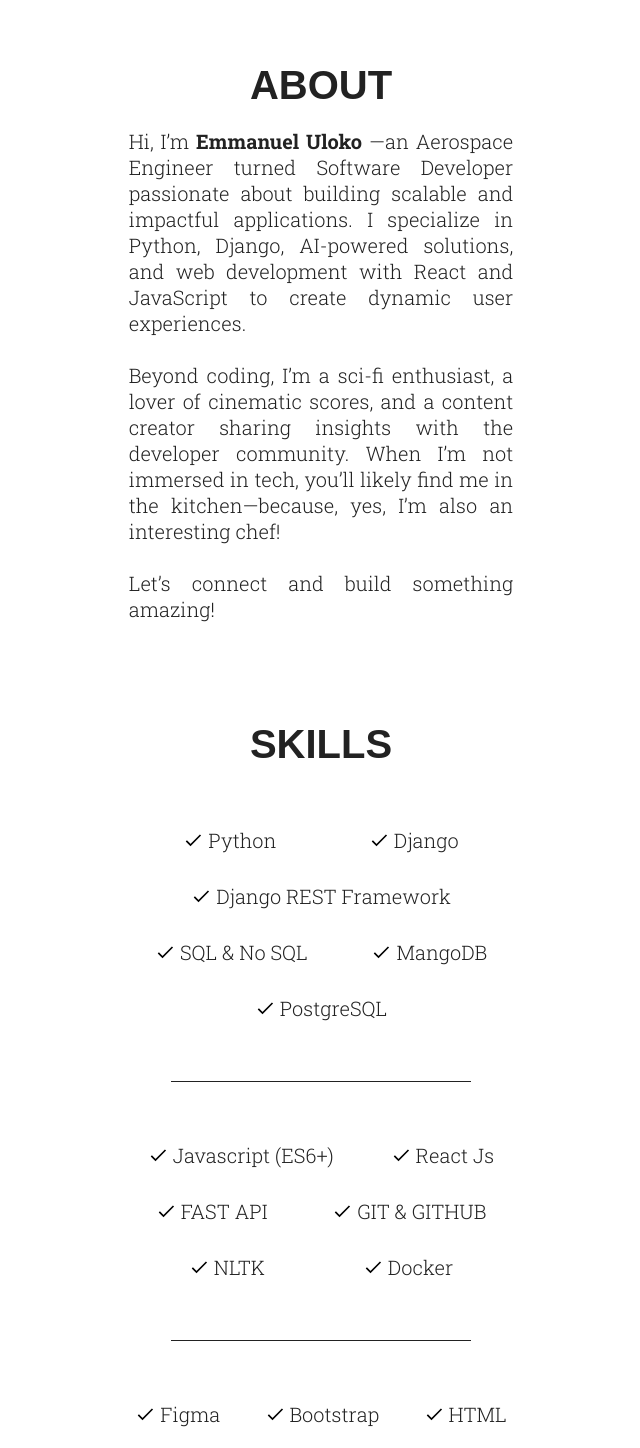
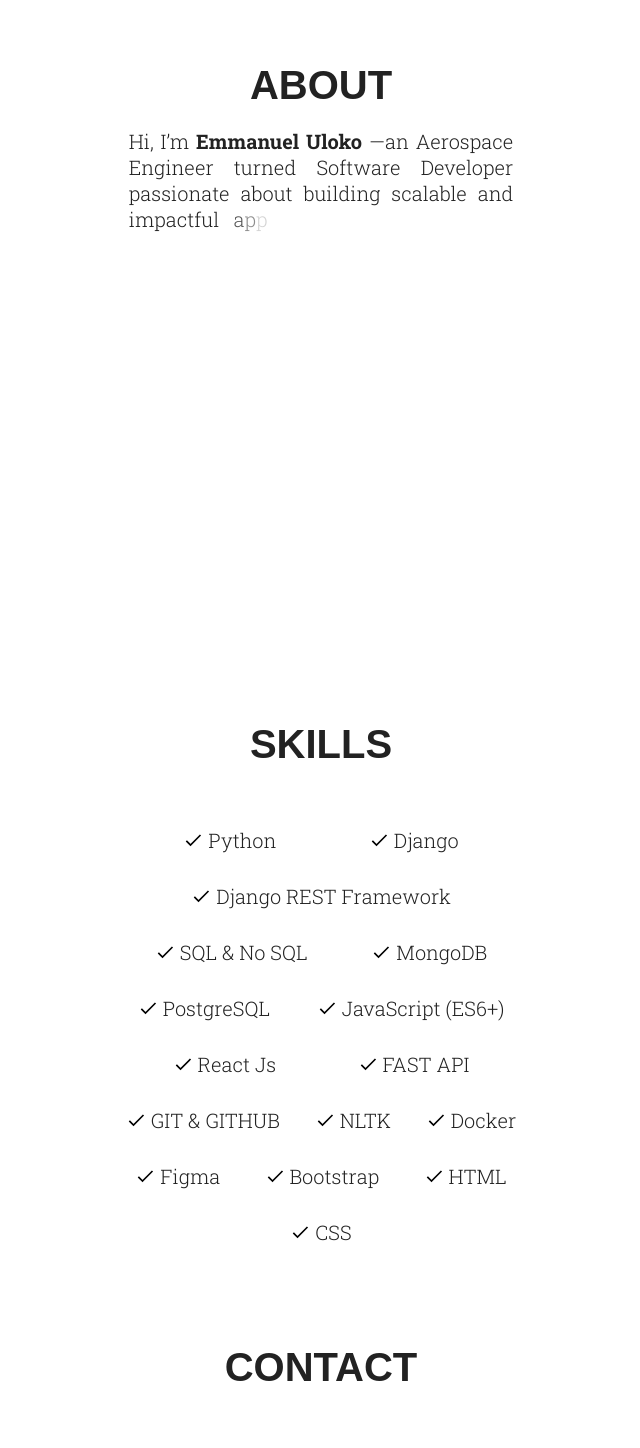
Before and after one commit to therexcodes/therexcodes-port, a React (Vite) app: page / in a window 1280 px wide. Shown: the part 1360-2808 px from the top of the page, without its empty margins (319-959 px from the left). Built offline with nearby package versions, Linux system fonts and the light colour scheme; a web font is replaced by a local one.

Commit message:
added some animation

```diff
--- a/package.json
+++ b/package.json
@@ -12,6 +12,7 @@
     "deploy": "gh-pages -d dist"
   },
   "dependencies": {
+    "framer-motion": "^12.4.1",
     "react": "^18.3.1",
     "react-dom": "^18.3.1"
   },
--- a/src/Sections/AboutMe/AboutMe.jsx
+++ b/src/Sections/AboutMe/AboutMe.jsx
@@ -1,15 +1,18 @@
 import styles from './AboutMe.module.css'
+import { TypingAnimation } from "../../common/TypingAnimation"
 
 function AboutMe() {
+
   return (
     <section id='about-me' className={styles.Cont}>
         <h1>ABOUT </h1>
         <p className={styles.description}>
+        <TypingAnimation>
         Hi, I’m <b>Emmanuel Uloko</b> —an Aerospace Engineer turned Software Developer passionate about building scalable and impactful applications. I specialize in Python, Django, AI-powered solutions, and web development with React and JavaScript to create dynamic user experiences. <br /> <br />
 
         Beyond coding, I’m a sci-fi enthusiast, a lover of cinematic scores, and a content creator sharing insights with the developer community. When I’m not immersed in tech, you’ll likely find me in the kitchen—because, yes, I’m also an interesting chef! <br/> <br />
 
-        Let’s connect and build something amazing!
+        Let’s connect and build something amazing!</TypingAnimation>
         </p>
 
     </section>
--- a/src/Sections/Hero/Hero.jsx
+++ b/src/Sections/Hero/Hero.jsx
@@ -13,6 +13,7 @@
 import iniconDark from '../../assets/inicon-dark.svg'
 import RESUME from '../../assets/ULOKO-EMMANUEL-RESUME.pdf'
 import { useTheme } from '../../common/themeContext'
+import { TypingAnimation } from '../../common/TypingAnimation'
 
 
 function Hero() {
@@ -58,7 +59,9 @@
                     <a href="https://www.linkedin.com/in/emmanuel-uloko-825423343/" target="_blank">
                     <img src={inicon} alt="Linkedin Icon" /></a>
                 </span>
+
                 <p className={styles.description}>
+
                 Passionate about building efficient backend systems with Django to drive modern web applications.
                 </p>
                 <a href={RESUME} download>
--- a/src/Sections/Skills/Skills.jsx
+++ b/src/Sections/Skills/Skills.jsx
@@ -3,40 +3,39 @@
 import checkMarkDark from '../../assets/check-mark-dark.svg'
 import SkillsList from '../../common/SkillsList'
 import { useTheme } from '../../common/themeContext'
+import {motion} from 'framer-motion'
 
 
 function Skills() {
-    const {theme, toggleTheme} = useTheme()
+    const { theme } = useTheme();  // Assuming theme context for theme toggle
+    const checkMarkIcon = theme === 'light' ? checkMarkDark : checkMarkLight;
 
-    const checkMarkIcon = theme === 'light' ? checkMarkDark : checkMarkLight
+        const skillList = [
+        'Python', 'Django', 'Django REST Framework', 'SQL & No SQL', 'MongoDB', 'PostgreSQL',
+        'JavaScript (ES6+)', 'React Js', 'FAST API', 'GIT & GITHUB', 'NLTK', 'Docker',
+        'Figma', 'Bootstrap', 'HTML', 'CSS'
+        ];
 
+        return (
+        <section id="skills" className={styles.Cont}>
+            <h1 className="sectionTitle">SKILLS</h1>
+            <div className={styles.skillList}>
+            {skillList.map((skill, index) => (
+            <motion.div
+                key={index}
+                initial={{ opacity: 0, y: 20 }}  // Start off-screen with low opacity
+                whileInView={{ opacity: 1, y: 0 }}    // Animate when in view
+                viewport={{ once: true }}  //
+                transition={{
+                 delay: index * 0.2,  // Stagger the animation delay based on index
+                 duration: 0.5,        // Duration for the animation to complete
+                }}>
+                <SkillsList src={checkMarkIcon} skill={skill} />
+            </motion.div>
+            ))}
+            </div>
+        </section>
+        );
+    }
 
-    return (
-        <section id='skills' className={styles.Cont}>
-            <h1 className='sectionTitle'>SKILLS</h1>
-            <div className={styles.skillList}>
-                <SkillsList  src={checkMarkIcon} skill='Python'/>
-                <SkillsList  src={checkMarkIcon} skill='Django'/>
-                <SkillsList  src={checkMarkIcon} skill='Django REST Framework'/>
-                <SkillsList  src={checkMarkIcon} skill='SQL & No SQL'/>
-                <SkillsList  src={checkMarkIcon} skill='MangoDB'/>
-                <SkillsList  src={checkMarkIcon} skill='PostgreSQL'/>
-                <hr />
-                <SkillsList  src={checkMarkIcon} skill='Javascript (ES6+)'/>
-                <SkillsList  src={checkMarkIcon} skill='React Js'/>
-                <SkillsList  src={checkMarkIcon} skill='FAST API'/>
-                <SkillsList  src={checkMarkIcon} skill='GIT & GITHUB'/>
-                <SkillsList  src={checkMarkIcon} skill='NLTK'/>
-                <SkillsList  src={checkMarkIcon} skill='Docker'/>
-                <hr />
-                <SkillsList  src={checkMarkIcon} skill='Figma'/>
-                <SkillsList  src={checkMarkIcon} skill='Bootstrap'/>
-                <SkillsList  src={checkMarkIcon} skill='HTML'/>
-                <SkillsList  src={checkMarkIcon} skill='CSS'/>
-            </div>
-
-        </section>
-    )
-}
-
-export default Skills
+    export default Skills;
--- /dev/null
+++ b/src/common/TypingAnimation.jsx
@@ -0,0 +1,47 @@
+import { motion } from "framer-motion";
+import React from "react";
+
+const letter = {
+  hidden: { opacity: 0, y: 20 },
+  visible: { opacity: 1, y: 0 },
+};
+
+const container = {
+  hidden: { opacity: 1 },
+  visible: {
+    opacity: 1,
+    transition: { staggerChildren: 0.05 },
+  },
+};
+
+
+    export const renderAnimatedText = (node) => {
+    if (typeof node === "string") {
+        return node.split("").map((char, index) => (
+        <motion.span key={index} variants={letter} >
+            {char}
+        </motion.span>
+        ));
+    } else if (React.isValidElement(node)) {
+        return React.cloneElement(node, {
+        children: node.props.children
+            ? React.Children.map(node.props.children, renderAnimatedText)
+            : node.props.children,
+        });
+    }
+    return node;
+};
+
+export const TypingAnimation = ({ children }) => {
+    return (
+        <motion.div
+        variants={container}
+        initial="hidden"
+        animate="visible"
+        whileInView={{ opacity: 1 }}
+        viewport={{ once: false }}
+        >
+        {React.Children.map(children, renderAnimatedText)}
+        </motion.div>
+    );
+    };
```
Also changed, not shown: 1 other file (tests, documents, lock files or other folders).
